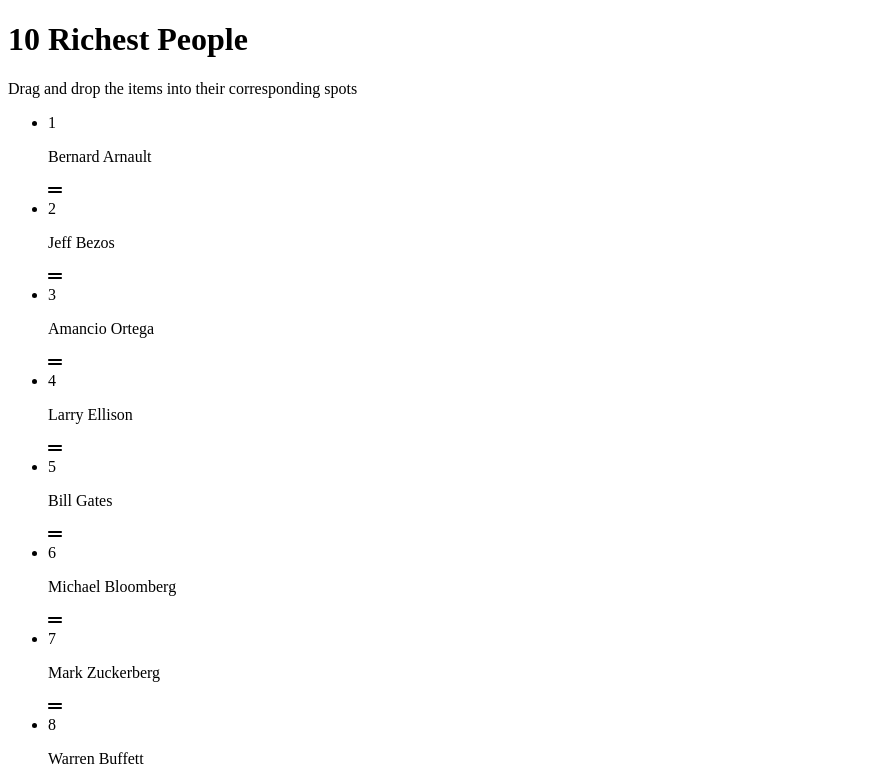
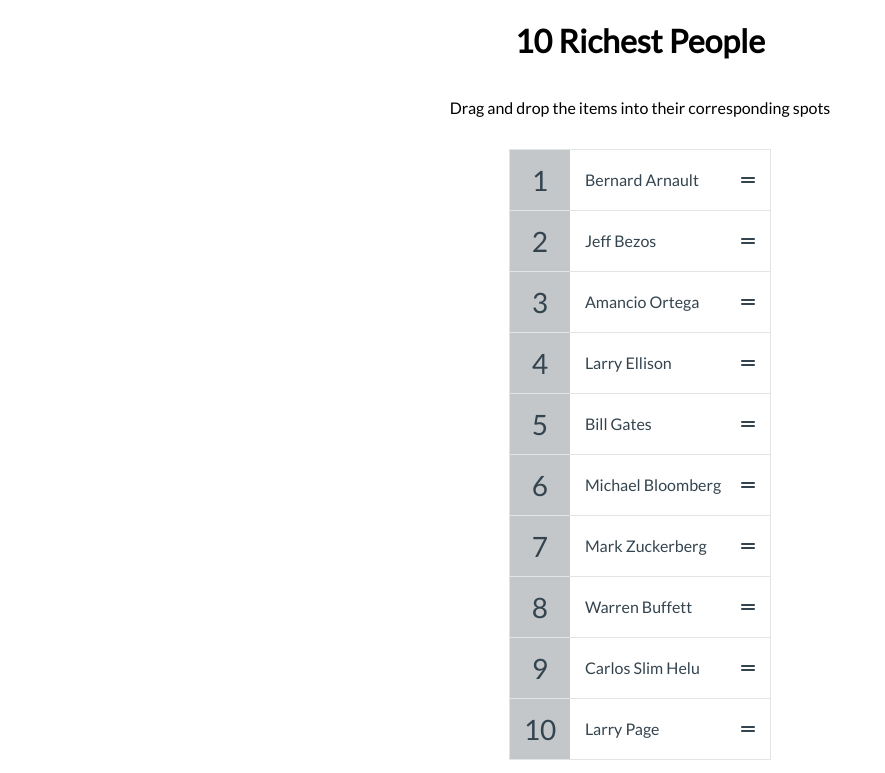
Before and after one commit to Ishaan-11/sortable-list, a plain HTML site: page index.html in a window 1280 px wide. Shown: the top 773 px of the page, without its empty margins (0-885 px from the left). Drawn offline with Linux system fonts and the light colour scheme.

Commit message:
add: css

```diff
--- a/index.html
+++ b/index.html
@@ -5,6 +5,7 @@
     <meta name="viewport" content="width=device-width, initial-scale=1.0" />
     <meta http-equiv="X-UA-Compatible" content="ie=edge" />
     <title>Top 10 Richest People</title>
+    <link rel="stylesheet" href="style.css" />
     <script
       src="https://kit.fontawesome.com/3da1a747b2.js"
       crossorigin="anonymous"
--- /dev/null
+++ b/style.css
@@ -0,0 +1,91 @@
+@import url('https://fonts.googleapis.com/css?family=Lato&display=swap');
+
+:root {
+  --border-color: #e3e5e4;
+  --background-color: #c3c7ca;
+  --text-color: #34444f;
+}
+
+* {
+  box-sizing: border-box;
+}
+
+body {
+  background-color: #fff;
+  display: flex;
+  flex-direction: column;
+  align-items: center;
+  justify-content: flex-start;
+  height: 100vh;
+  margin: 0;
+  font-family: 'Lato', sans-serif;
+}
+
+.draggable-list {
+  border: 1px solid var(--border-color);
+  color: var(--text-color);
+  padding: 0;
+  list-style-type: none;
+}
+
+.draggable-list li {
+  background-color: #fff;
+  display: flex;
+  flex: 1;
+}
+
+.draggable-list li:not(:last-of-type) {
+  border-bottom: 1px solid var(--border-color);
+}
+
+.draggable-list .number {
+  background-color: var(--background-color);
+  display: flex;
+  align-items: center;
+  justify-content: center;
+  font-size: 28px;
+  height: 60px;
+  width: 60px;
+}
+
+.draggable-list li.over .draggable {
+  background-color: #eaeaea;
+}
+
+.draggable-list .person-name {
+  margin: 0 20px 0 0;
+}
+
+.draggable-list li.right .person-name {
+  color: #3ae374;
+}
+
+.draggable-list li.wrong .person-name {
+  color: #ff3838;
+}
+
+.draggable {
+  cursor: pointer;
+  display: flex;
+  align-items: center;
+  justify-content: space-between;
+  padding: 15px;
+  flex: 1;
+}
+
+.check-btn {
+  background-color: var(--background-color);
+  border: none;
+  color: var(--text-color);
+  font-size: 16px;
+  padding: 10px 20px;
+  cursor: pointer;
+}
+
+.check-btn:active {
+  transform: scale(0.98);
+}
+
+.check-btn:focus {
+  outline: none;
+}
```
